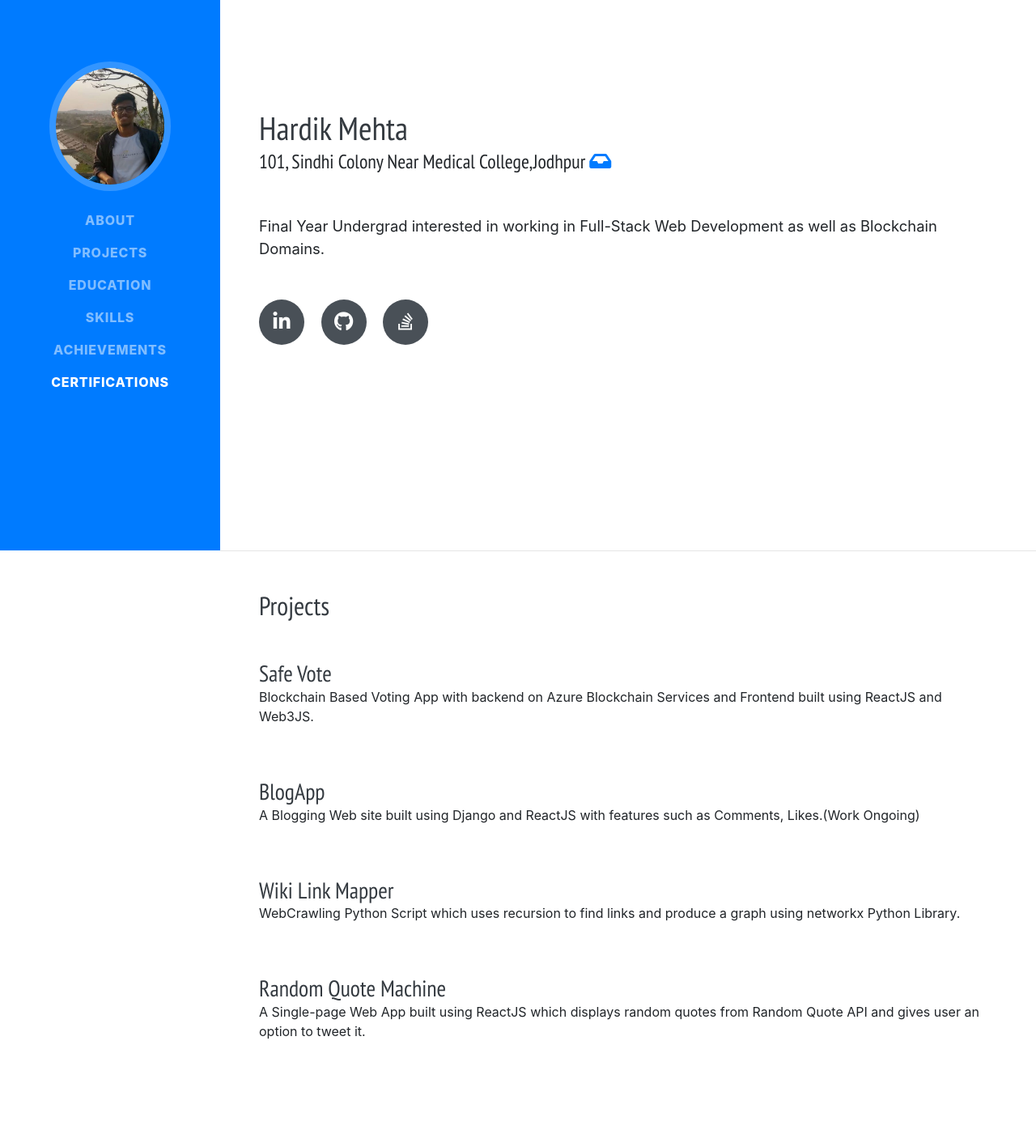
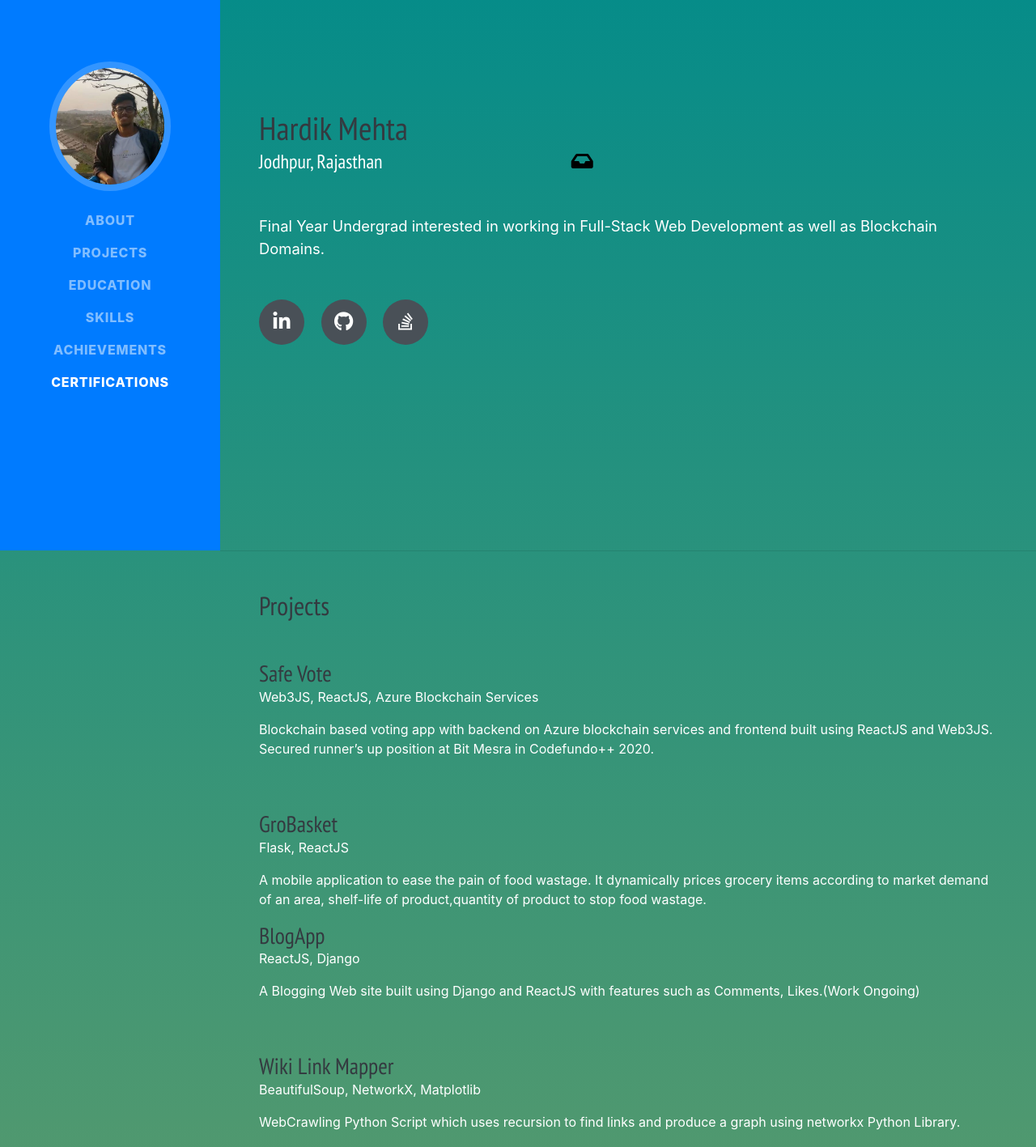
Before and after one commit to HardikM1999/hardikm1999.github.io, a website with bundled scripts: page index.html in a window 1280 px wide. Shown: the part 120-1537 px from the top of the page at 81% size. Built offline with nearby package versions, Linux system fonts and the light colour scheme; a web font is replaced by a local one.

Commit message:
css changes

```diff
--- a/index.html
+++ b/index.html
@@ -30,6 +30,20 @@
       padding: 0.2em 0.5em;
       text-decoration: none;
       border-radius: 4px;
+    }
+    #page-top{
+      background-image: linear-gradient(darkcyan,#fab534);
+    }
+    p,h3,h2,div,h1 {
+      color: white;
+    }
+    .m {
+      height: 5px;
+      color: white;
+    }
+    .fa-inbox {
+      padding-left: 25%;
+      color: black;
     }
   </style>
 </head>
@@ -77,9 +91,7 @@
         <h1 class="mb-0">Hardik Mehta
           <!--<span class="text-primary">Mehta</span>-->
         </h1>
-        <div class="subheading mb-5">101, Sindhi Colony Near Medical College,Jodhpur
-
-
+        <div class="subheading mb-5">Jodhpur, Rajasthan
           <a href="mailto:hardik.mehta609@gmail.com">
             <i class="fa fa-inbox"></i>
           </a>
@@ -100,36 +112,42 @@
     </section>
 
     <hr class="m-0">
-
     <section class="resume-section p-3 p-lg-5 d-flex justify-content-center" id="experience">
       <div class="w-100">
         <h2 class="mb-5">Projects</h2>
 
         <div class="resume-item d-flex flex-column flex-md-row justify-content-between mb-5">
           <div class="resume-content">
-            <a href="https://github.com/narayanshivansh49/SafeVote"><h3 class="mb-0">Safe Vote</h3></a>
-            <p>Blockchain Based Voting App with backend on Azure Blockchain Services and Frontend built using ReactJS and Web3JS.   </p>
+            <a href="https://github.com/narayanshivansh49/SafeVote"><h3 class="mb-0">Safe Vote</h3><p>Web3JS, ReactJS, Azure Blockchain
+              Services</p></a>
+            <p>
+              Blockchain based voting app with backend on Azure blockchain services and frontend built using
+              ReactJS and Web3JS. Secured runner’s up position at Bit Mesra in Codefundo++ 2020.
+            </p>
+          </div>
+        </div>
+
+        <div class="resume-item d-flex flex-column flex-md-row justify-content-between">
+          <div class="resume-content">
+            <a href="https://github.com/narayanshivansh49/Dynamic-Pricing"><h3 class="mb-0">GroBasket</h3> <p> Flask, ReactJS</p></a>
+            <p>
+              A mobile application to ease the pain of food wastage. It dynamically prices grocery items
+              according to market demand of an area, shelf-life of product,quantity of product to stop food
+              wastage.</p>
           </div>
         </div>
 
         <div class="resume-item d-flex flex-column flex-md-row justify-content-between mb-5">
           <div class="resume-content">
-            <a href="https://github.com/HardikM1999/BlogApp"><h3 class="mb-0">BlogApp</h3></a>
+            <a href="https://github.com/HardikM1999/BlogApp"><h3 class="mb-0">BlogApp</h3><p>ReactJS, Django</p></a>
             <p>A Blogging Web site built using Django and ReactJS with features such as Comments, Likes.(Work Ongoing)</p>
           </div>
         </div>
 
         <div class="resume-item d-flex flex-column flex-md-row justify-content-between mb-5">
           <div class="resume-content">
-            <a href="https://github.com/HardikM1999/WikiLinkMapper"><h3 class="mb-0">Wiki Link Mapper</h3></a>
+            <a href="https://github.com/HardikM1999/WikiLinkMapper"><h3 class="mb-0">Wiki Link Mapper</h3><p>BeautifulSoup, NetworkX, Matplotlib</p></a>
             <p>WebCrawling Python Script which uses recursion to find links and produce a graph using networkx Python Library.</p>
-          </div>
-        </div>
-
-        <div class="resume-item d-flex flex-column flex-md-row justify-content-between">
-          <div class="resume-content">
-            <a href="https://github.com/HardikM1999/RandomQuoteMachine"><h3 class="mb-0">Random Quote Machine</h3></a>
-            <p>A Single-page Web App built using ReactJS which displays random quotes from  Random Quote API and gives user an option to tweet it.</p>
           </div>
         </div>
 
```
